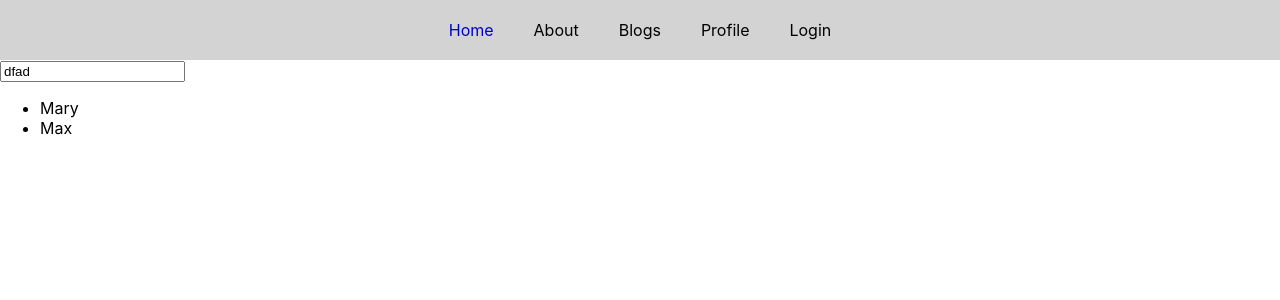
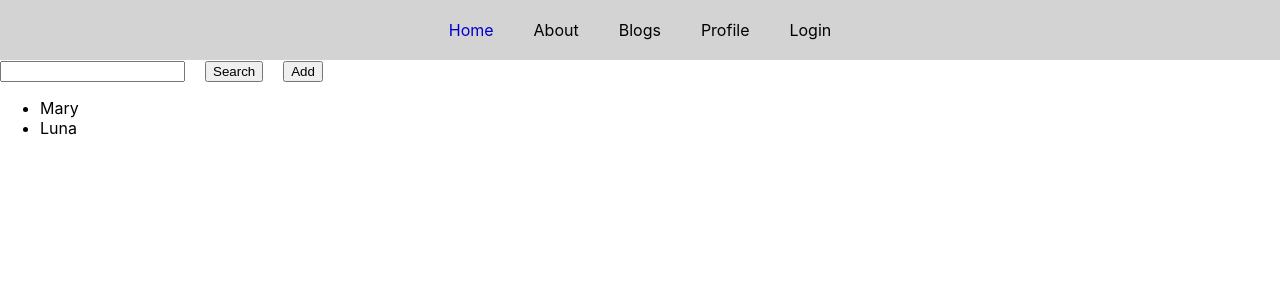
Before and after one commit to Solomii/hw-react-hook, a React (Create React App) app: page / in a window 1280 px wide. Shown: the top 300 px of the page. Built offline with nearby package versions, Linux system fonts and the light colour scheme.

Commit message:
[#0] Add Search page

```diff
--- /dev/null
+++ b/src/page/PageHomeItems.jsx
@@ -0,0 +1,16 @@
+import React, { memo, useEffect } from "react";
+
+const HomePageItem = memo(({ user }) => {
+  useEffect(() => {
+    console.log("Item render")
+  });
+
+  return (
+    <li>
+      {user.name}
+    </li>
+  )
+
+})
+
+export { HomePageItem };
--- /dev/null
+++ b/src/page/PageHomeList.jsx
@@ -0,0 +1,22 @@
+import React, { memo, useEffect } from "react";
+import { HomePageItem } from "./PageHomeItems";
+
+
+
+const HomePageList = memo(({ users }) => {
+  useEffect(() => {
+    console.log("list render")
+  });
+
+  return (
+    <ul>
+      {users.map(user => (
+        <HomePageItem key={user.id} user={user}/>
+      ))}
+    </ul>
+  )
+
+})
+
+
+export { HomePageList };
--- a/src/pages/HomePage.jsx
+++ b/src/pages/HomePage.jsx
@@ -1,26 +1,39 @@
-import React, { useState } from "react";
-import { useResolvedPath } from "react-router";
+import React, { useState, useEffect } from "react";
+import { HomePageList } from "../page/PageHomeList";
 
 const HomePage = () => {
   const initialUsers = [
     { id: 1, name: "Mary" },
-    { id: 2, name: "Max" }
+    { id: 2, name: "Luna" }
   ];
 
-  console.log("render");
+  const [users, setUsers] = useState(initialUsers);
+  const [text, setText] = useState("");
+  const [search, setSearch] = useState("");
 
-  const [users, setUsers] = useState(initialUsers);
-  const [text, setText] = useState('dfad')
+  const handleAdd = () => {
+    const newUser = { id: Date.now(), name: text }
+    setUsers([...users, newUser])
+  }
 
+  const handleSearch = () => {
+    setSearch(text);
+  }
+
+  const filterUsers = users.filter((user) => (
+    user.name.toLowerCase().includes(text.toLocaleLowerCase())
+  ))
+
+  useEffect(() => {
+      // console.log("render");
+  })
 
   return (
     <div>
       <input type="text" value={text} onChange={(e) => setText(e.target.value)} />
-      <ul>
-        {users.map(user => (
-          <li key={user.id}>{ user.name}</li>
-        ))}
-     </ul>
+      <button onClick={handleSearch}>Search</button>
+      <button onClick={handleAdd}>Add</button>
+      <HomePageList users={filterUsers}/>
     </div>
   )
 }
```
